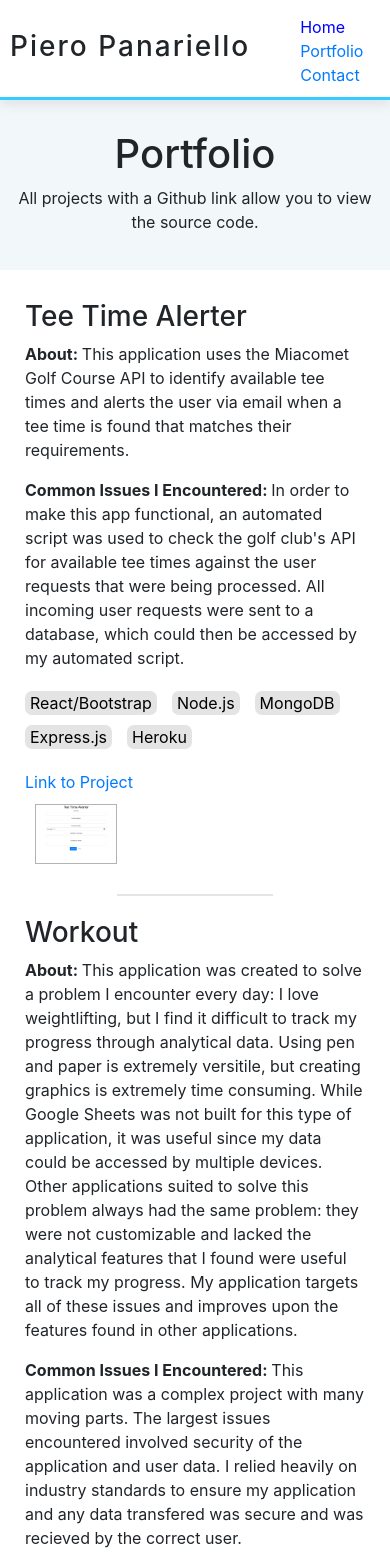
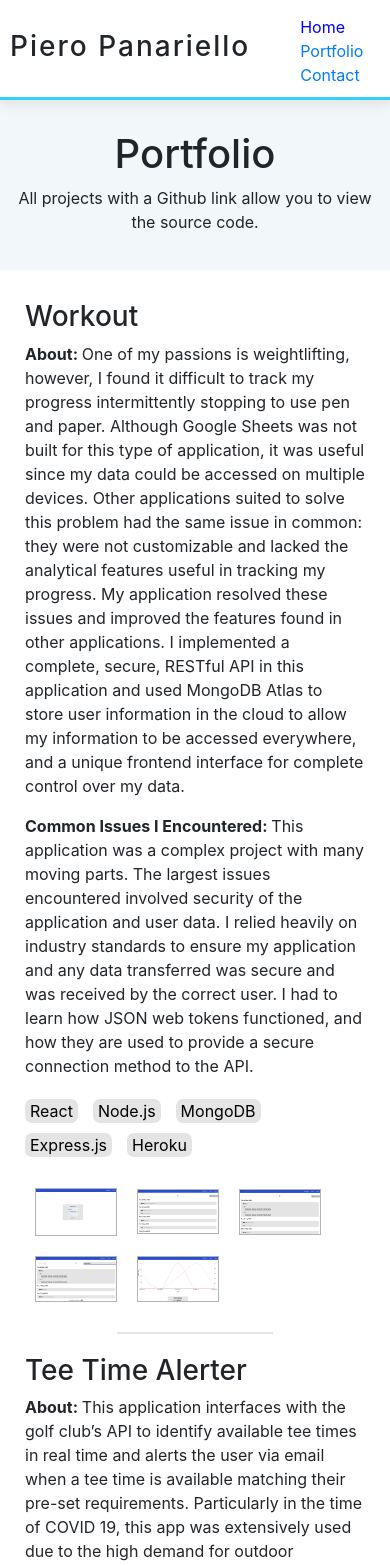
Before and after one commit to panariellop/Portfolio, a React (Create React App) app: page /portfolio in a window 390 px wide. Shown: the top 1566 px of the page. Built offline with nearby package versions, Linux system fonts and the light colour scheme.

Commit message:
description updates

```diff
--- a/src/pages/Home.css
+++ b/src/pages/Home.css
@@ -44,4 +44,8 @@
 		margin-left: 15px;
 		margin-right: 15px;
 	}
+	.home-bio{
+		grid-column-start:1;
+		grid-column-end:3;
+	}
 }
--- a/src/pages/Home.js
+++ b/src/pages/Home.js
@@ -16,8 +16,7 @@ const Home = () =>{
       <div className = "home-about">
       <h3>About Me</h3>
         <p>
-        I am a full stack web developer with experience in React, Node.js, and Express.js.
-        I have a computer science background in Python3.
+        I am a full stack web developer with experience in React, Node.js, and Express.js. I have a computer science background in Python3.
         </p>
       </div>
       <div className = "home-skills">
--- a/src/pages/Portfolio.js
+++ b/src/pages/Portfolio.js
@@ -27,31 +27,24 @@ class portfolio extends React.Component{
 		    	</div>
 		    	<div className = "portfolio-projects-wrapper">
 
+				<Project name = "Workout"
+						github_link = "" link = ""
+						issues = "This application was a complex project with many moving parts. The largest issues encountered involved security of the application and user data. I relied heavily on industry standards to ensure my application and any data transferred was secure and was received by the correct user. I had to learn how JSON web tokens functioned, and how they are used to provide a secure connection method to the API."
+						technologies = {["React", "Node.js", "MongoDB", "Express.js", "Heroku"]}
+		    			about = "One of my passions is weightlifting, however, I found it difficult to track my progress intermittently stopping to use pen and paper. Although Google Sheets was not built for this type of application, it was useful since my data could be accessed on multiple devices. Other applications suited to solve this problem had the same issue in common: they were not customizable and lacked the analytical features useful in tracking my progress. My application resolved these issues and improved the features found in other applications. I implemented a complete, secure, RESTful API in this application and used MongoDB Atlas to store user information in the cloud to allow my information to be accessed everywhere, and a unique frontend interface for complete control over my data."
+						screenshots = {[wsc1, wsc2, wsc3, wsc4, wsc5]}
+						/>
+						<hr/>
+
 				<Project name = "Tee Time Alerter"
 						github_link = "" link = "https://teealert.herokuapp.com/"
-						issues = "In order to make this app functional, an automated script was used to check the golf club's API for available tee times against the user requests that were being processed. All incoming user requests were sent to a database, which could then be accessed by my automated script."
+						issues = "To facilitate app functionality, an automated script was used to check the golf club's API for available tee times meeting user requirements. Fairness was an issue I had to solve, and I decided the most fair way to distribute requests was a first-come-first-serve method. All incoming user requests were sent to a database accessed by my automated script at discrete time intervals."
 						technologies = {["React/Bootstrap", "Node.js", "MongoDB", "Express.js", "Heroku"]}
-		    			about = "This application uses the Miacomet Golf Course API to identify available tee times and alerts the user via email when a tee time is found that matches their requirements."
+		    			about = "This application interfaces with the golf club’s API to identify available tee times in real time and alerts the user via email when a tee time is available matching their pre-set requirements. Particularly in the time of COVID 19, this app was extensively used due to the high demand for outdoor activities. I built a backend system in Express.js to facilitate requests and automate tasks. This was connected to a React frontend to allow users to input data."
 						screenshots = {[ttasc1]}
 						/>
 
-
 						<hr/>
-
-
-
-						<Project name = "Workout"
-						github_link = "" link = ""
-						issues = "This application was a complex project with many moving parts. The largest issues encountered involved security of the application and user data. I relied heavily on industry standards to ensure my application and any data transfered was secure and was recieved by the correct user."
-						technologies = {["React", "Node.js", "MongoDB", "Express.js", "Heroku"]}
-		    			about = "This application was created to solve a problem I encounter every day: I love weightlifting, but I find it difficult to track my progress through analytical data. Using pen and paper is extremely versitile, but creating graphics is extremely time consuming. While Google Sheets was not built for this type of application, it was useful since my data could be accessed by multiple devices. Other applications suited to solve this problem always had the same problem: they were not customizable and lacked the analytical features that I found were useful to track my progress. My application targets all of these issues and improves upon the features found in other applications."
-						screenshots = {[wsc1, wsc2, wsc3, wsc4, wsc5]}
-						/>
-
-
-						<hr/>
-
-
 
 						<Project name = "Github Finder"
 						github_link = "https://github.com/panariellop/github_finder" link = "https://panariellopgithubfinder.netlify.app"
```
